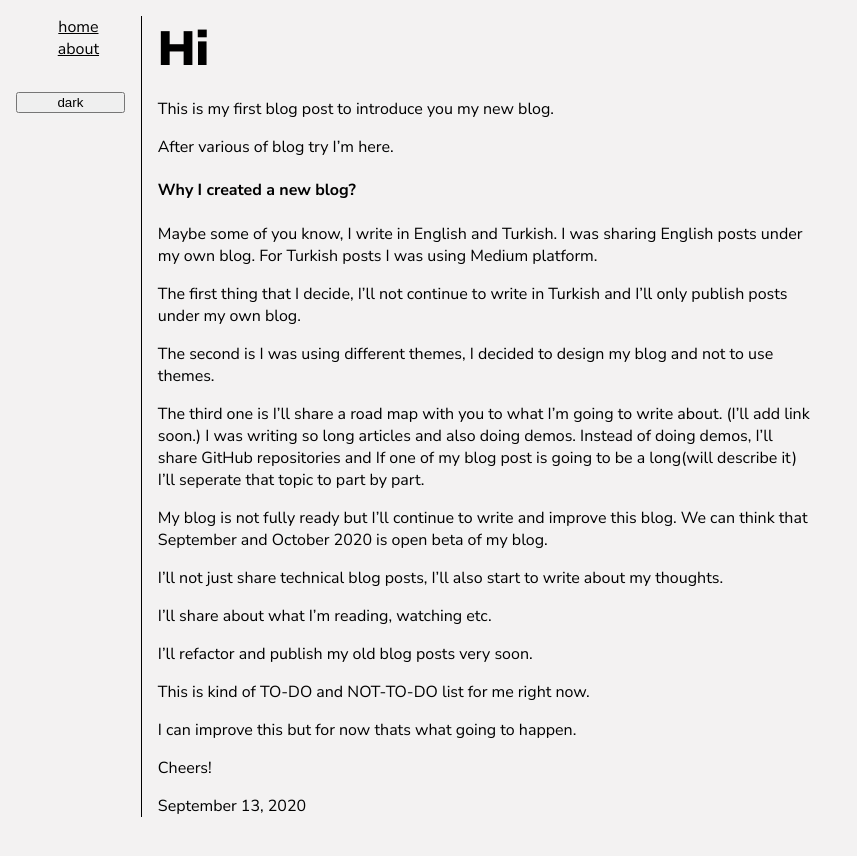
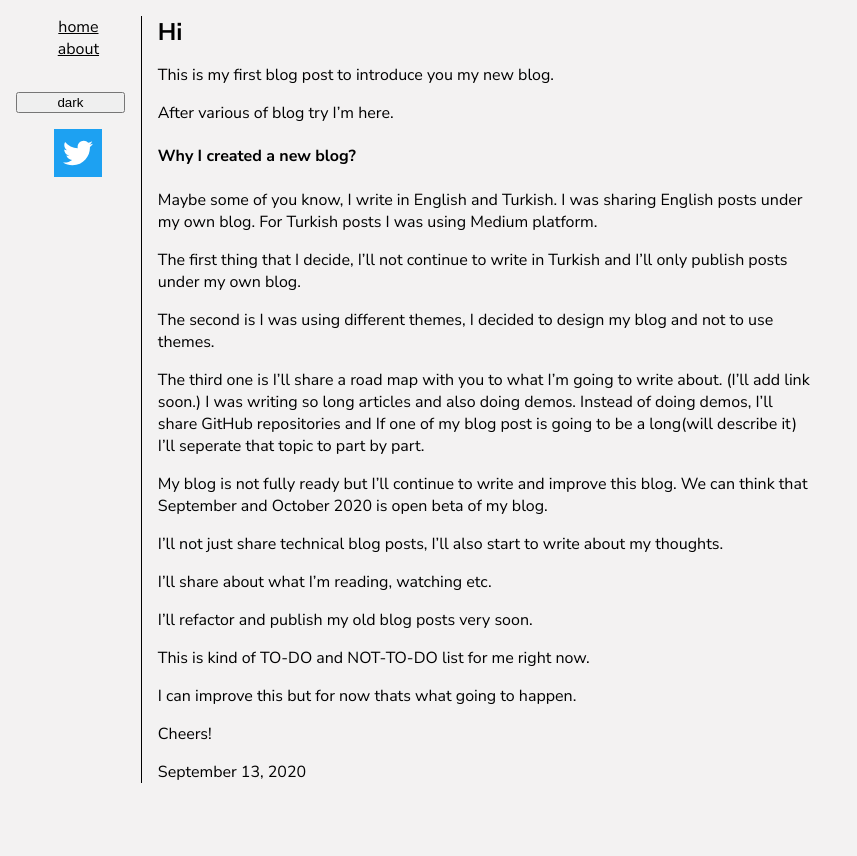
Before and after one commit to sercandumansiz/sercandumansiz.github.io, a Jekyll site: the page built from _posts/2020-09-13-hi.markdown, in a window 1280 px wide. Shown: the top 856 px of the page, without its empty margins (0-857 px from the left). Built offline with Jekyll 4.4.1, drawn with Linux system fonts in a browser that asks for light colours.

Commit message:
twitter added

```diff
--- /dev/null
+++ b/_data/socials.yml
@@ -0,0 +1,3 @@
+links:
+- title: twitter
+  url: https://www.twitter.com/sercandumansiz
--- a/_includes/navigation.html
+++ b/_includes/navigation.html
@@ -8,4 +8,14 @@
     </ul>
 
      <button class="toggle" id="theme-toggle" onclick="modeSwitcher()">light</button>
+
+     <ul>
+        {% for item in site.data.socials.links %}
+            <li class="social">
+                <a target="_blank" href="{{ item.url }}">
+                    <img src="/assets/images/{{item.title}}.svg">
+                </a>
+            </li>
+        {% endfor %}
+    </ul>
 </nav>
--- a/_sass/theme.scss
+++ b/_sass/theme.scss
@@ -120,7 +120,11 @@ blockquote p {
     padding: 1rem;
 }
 
-.post .title {
-    font-weight: 800;
-    font-size: xxx-large;
+.social {
+    padding-top: 1rem;
 }
+
+.social a img {
+    height: 3rem;
+    width: 3rem;
+}
```
Also changed, not shown: assets/images/twitter.svg (added).
